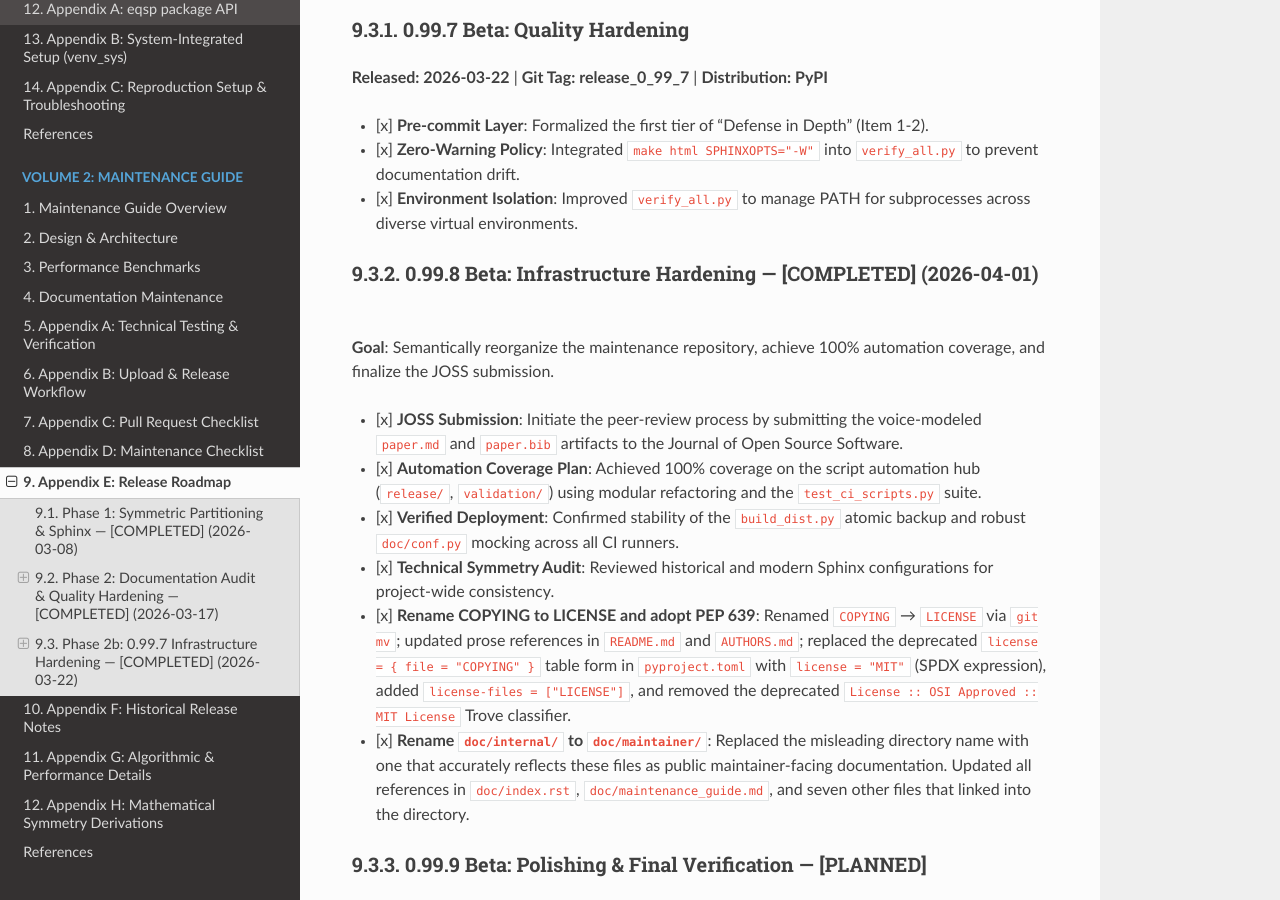
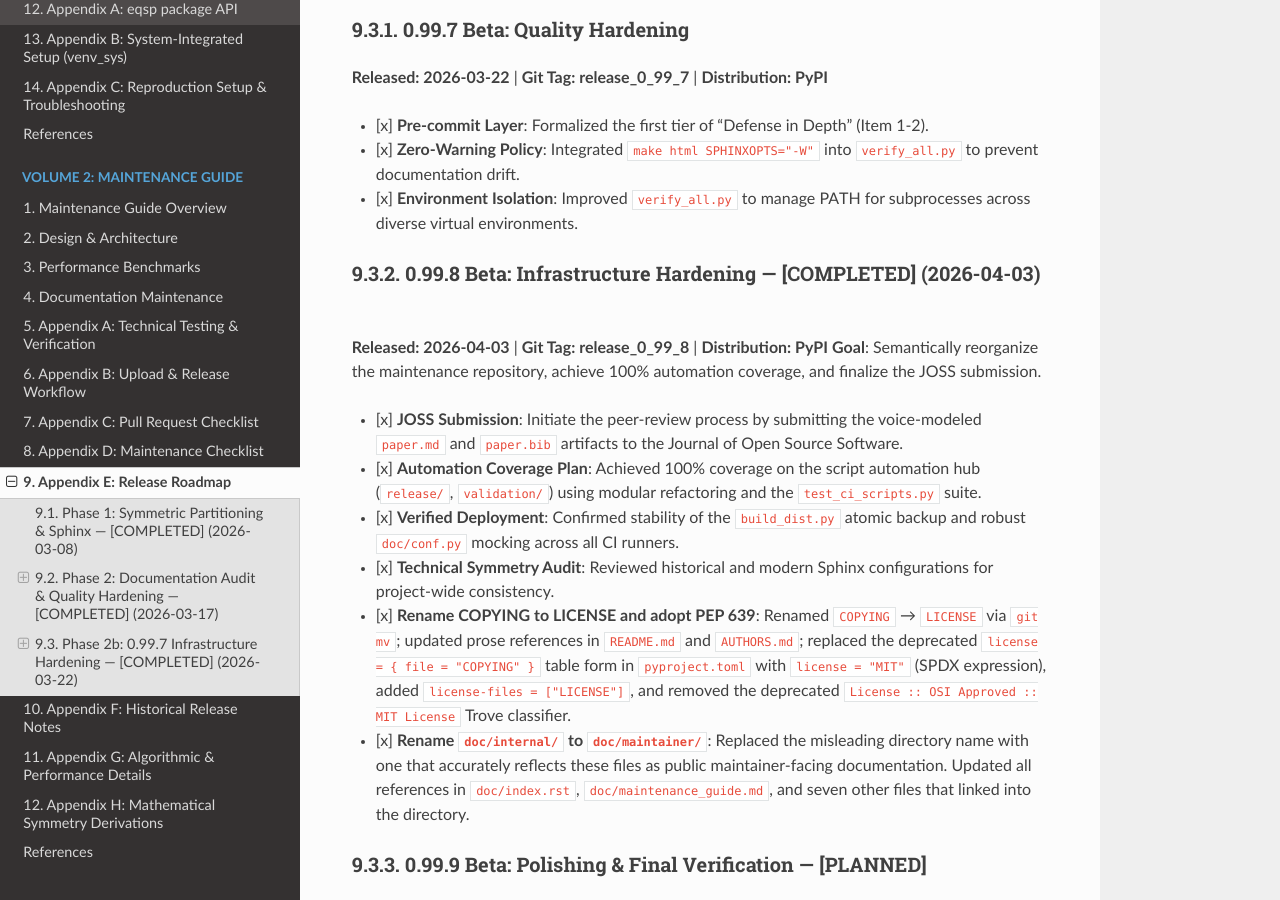
Before and after one commit to penguian/eqsp, a Sphinx documentation site: the page built from doc/maintainer/release_roadmap.md, in a window 1280 px wide and 900 px high, scrolled down 963 px. Built offline with Sphinx 7.4.7 and the Read the Docs theme 3.1.0, drawn with Linux system fonts in a browser that asks for light colours.

Commit message:
Update the post-release doc

```diff
--- a/doc/maintainer/release_roadmap.md
+++ b/doc/maintainer/release_roadmap.md
@@ -30,7 +30,8 @@ This roadmap outlines the development phases from the initial beta through the 1
 - [x] **Zero-Warning Policy**: Integrated `make html SPHINXOPTS="-W"` into `verify_all.py` to prevent documentation drift.
 - [x] **Environment Isolation**: Improved `verify_all.py` to manage PATH for subprocesses across diverse virtual environments.
 
-### 0.99.8 Beta: Infrastructure Hardening — [COMPLETED] (2026-04-01)
+### 0.99.8 Beta: Infrastructure Hardening — [COMPLETED] (2026-04-03)
+**Released: 2026-04-03** | **Git Tag: release_0_99_8** | **Distribution: PyPI**
 **Goal**: Semantically reorganize the maintenance repository, achieve 100% automation coverage, and finalize the JOSS submission.
 
 - [x] **JOSS Submission**: Initiate the peer-review process by submitting the voice-modeled `paper.md` and `paper.bib` artifacts to the Journal of Open Source Software.
```
Also changed, not shown: CHANGELOG.md (+2 -2 lines), doc/maintainer/release_notes.md (+3 -3 lines).
